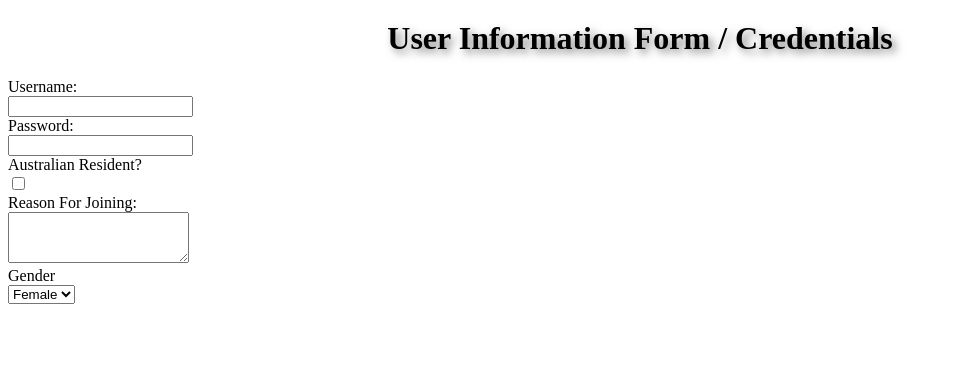
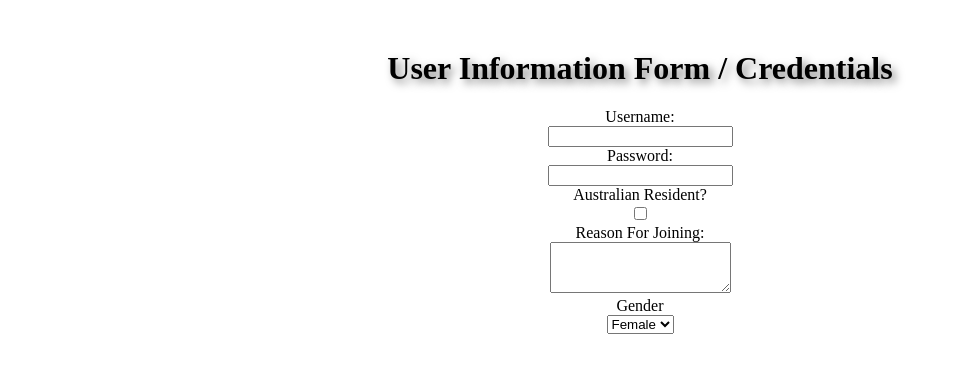
Before and after one commit to Zhmzjy/fit5032, a Vue app in the folder Jzhu-library/: page / in a window 1280 px wide. Shown: the top 368 px of the page, without its empty margins (0-955 px from the left). Built offline with nearby package versions, Linux system fonts and the light colour scheme.

Commit message:
Finish 3.4

```diff
--- a/Jzhu-library/src/style.css
+++ b/Jzhu-library/src/style.css
@@ -4,3 +4,9 @@ h1 {
     margin-top: 20px;
     text-shadow: 4px 4px 8px rgba(0, 0, 0, 0.5);
 }
+
+/* Class selectors */
+.form {
+    text-align: center;
+    margin-top: 50px;
+}
```
